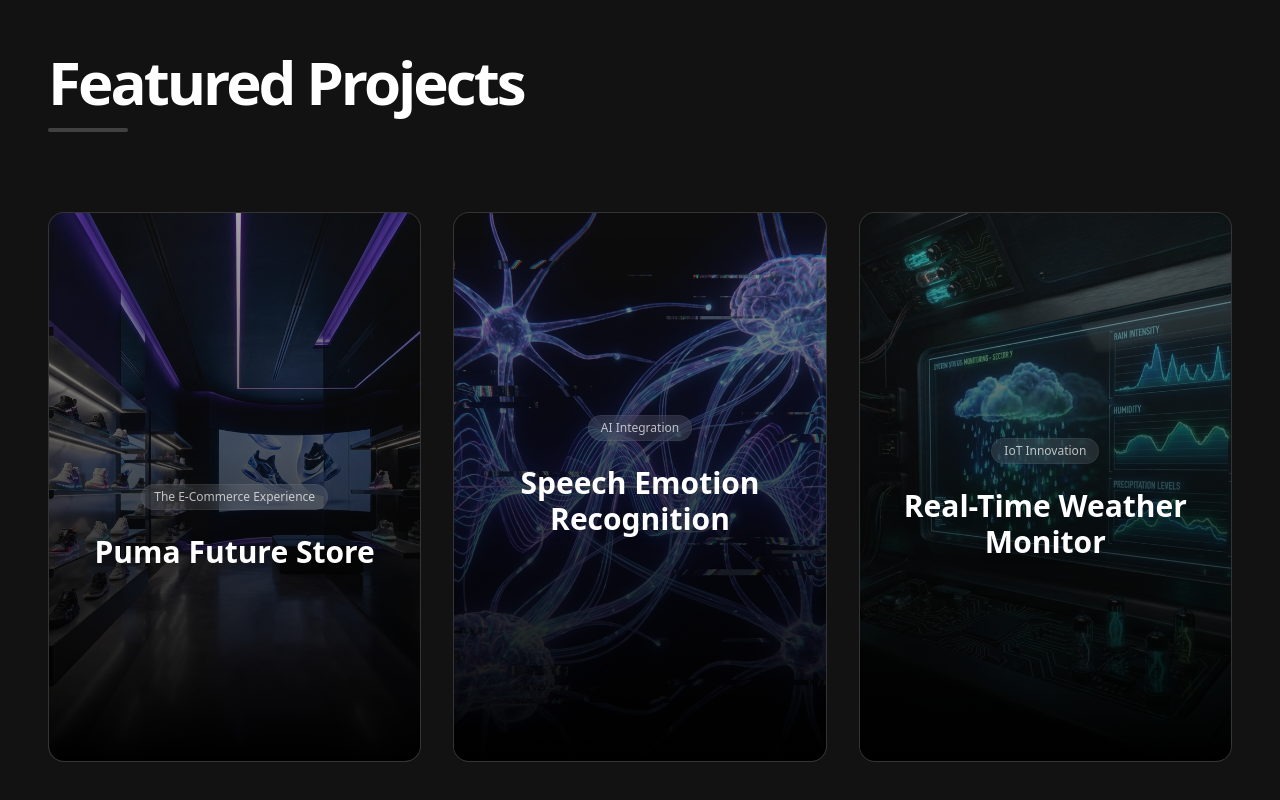
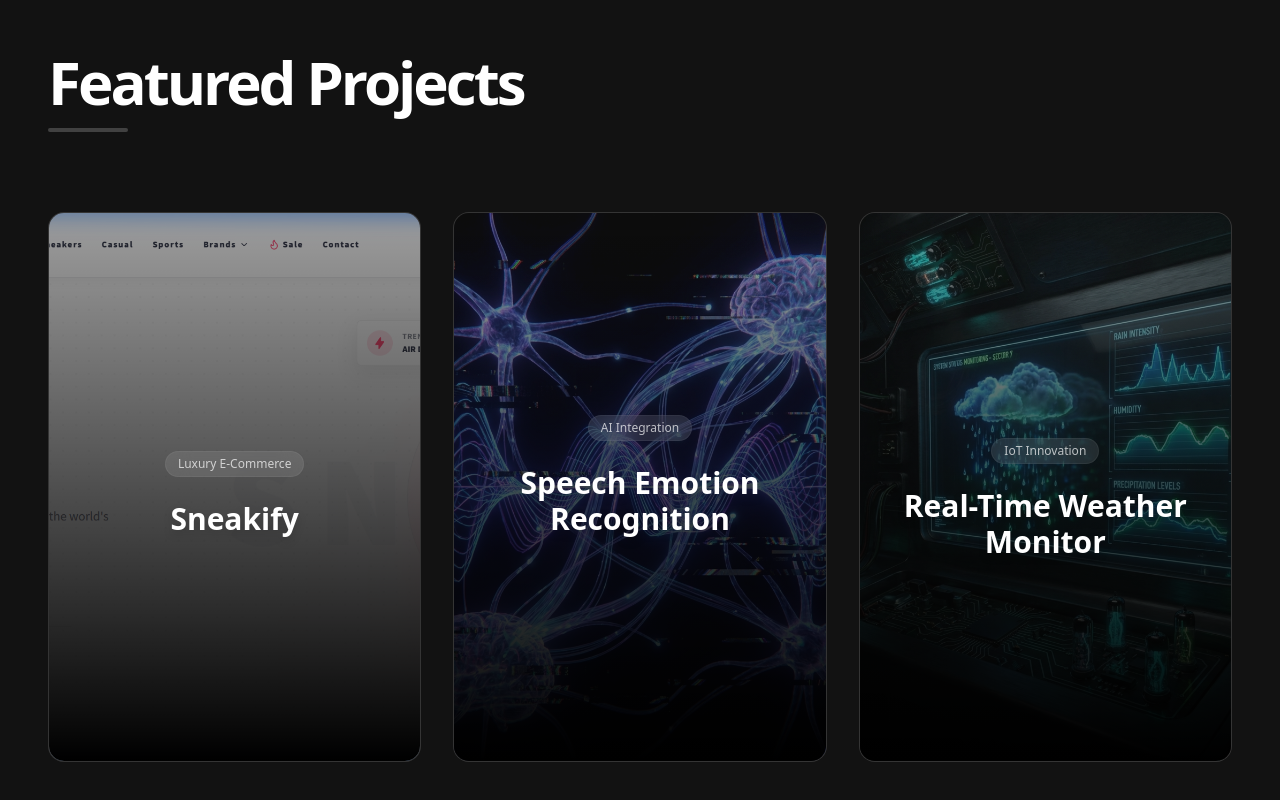
Before and after one commit to Indiresan007/Indiresan-portfolio, a Next.js app: page / in a window 1280 px wide. Shown: the part 4077-4877 px from the top of the page. Built offline with nearby package versions, Linux system fonts and the light colour scheme.

Commit message:
feat(projects): replace Puma Future Store with Sneakify e-commerce platform

```diff
--- a/app/components/Projects.tsx
+++ b/app/components/Projects.tsx
@@ -4,25 +4,28 @@
 
 const projects = [
     {
-        title: "Puma Future Store",
-        category: "The E-Commerce Experience",
-        description: "A dynamic, futuristic e-commerce platform featuring secure Firebase authentication, real-time database integration for order tracking, and a fully responsive UI/UX design.",
-        tags: ["HTML5", "CSS3", "JavaScript (ES6+)", "Firebase"],
-        image: "/projects/puma.png"
+        title: "Sneakify",
+        category: "Luxury E-Commerce",
+        description: "India's premier luxury sneaker platform featuring authentic verified footwear, dynamic catalog filtering, secure checkout, and real-time order management.",
+        tags: ["React", "JavaScript", "Tailwind CSS", "Firebase"],
+        image: "/projects/sneakify.png",
+        link: "https://sneakify.web.app/"
     },
     {
         title: "Speech Emotion Recognition",
         category: "AI Integration",
         description: "An RNN-based deep learning system achieving 96.96% accuracy. Integrated into a web interface for real-time prediction, outperforming traditional CNN models.",
         tags: ["Python", "Deep Learning", "Web Interface", "Django"],
-        image: "/projects/ai.png"
+        image: "/projects/ai.png",
+        link: "https://github.com/indiresan007"
     },
     {
         title: "Real-Time Weather Monitor",
         category: "IoT Innovation",
         description: "An IoT solution utilizing Raspberry Pi and Arduino to capture and transmit environmental data wirelessly for remote analysis.",
         tags: ["IoT", "Raspberry Pi", "Arduino", "Wireless Transmission"],
-        image: "/projects/iot.png"
+        image: "/projects/iot.png",
+        link: "https://github.com/indiresan007"
     },
 ];
 
@@ -45,13 +48,16 @@
 
                 <div className="grid grid-cols-1 md:grid-cols-2 lg:grid-cols-3 gap-8">
                     {projects.map((project, i) => (
-                        <motion.div
+                        <motion.a
                             key={i}
+                            href={project.link}
+                            target="_blank"
+                            rel="noopener noreferrer"
                             initial={{ opacity: 0, y: 40 }}
                             whileInView={{ opacity: 1, y: 0 }}
                             transition={{ duration: 0.6, delay: i * 0.15 }}
                             viewport={{ once: true }}
-                            className="group relative h-[550px] w-full cursor-pointer rounded-2xl overflow-hidden bg-white/5 border border-white/10 hover:border-white/30 transition-colors"
+                            className="group relative h-[550px] w-full cursor-pointer rounded-2xl overflow-hidden bg-white/5 border border-white/10 hover:border-white/30 transition-colors block text-left"
                         >
                             {/* Background Image */}
                             <img
@@ -90,7 +96,7 @@
                                     </div>
                                 </div>
                             </div>
-                        </motion.div>
+                        </motion.a>
                     ))}
                 </div>
             </div>
```
Also changed, not shown: public/projects/puma.png (deleted), public/projects/sneakify.png (added).
